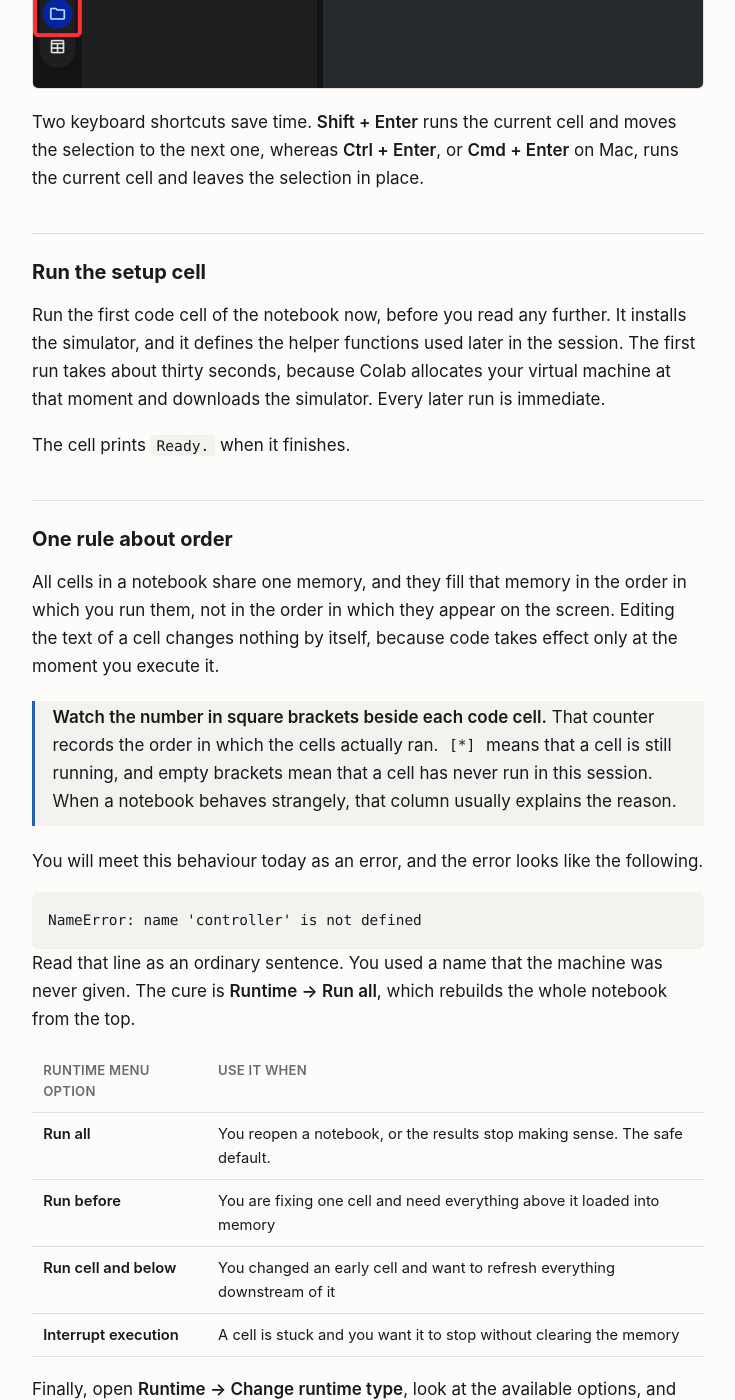
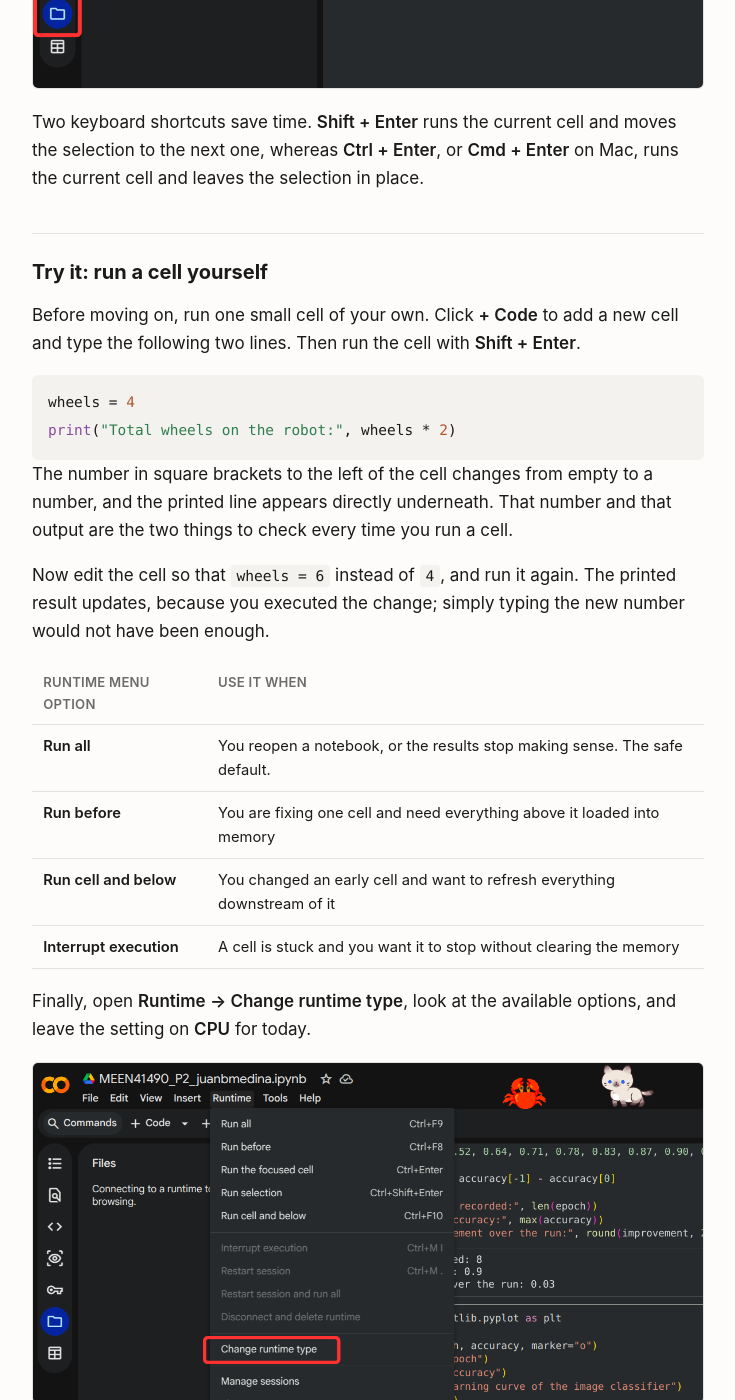
Before and after one commit to juanbmedina/ai-engineering-practicals, a Jekyll site: the page built from docs/guides/getting-started-colab/index.md, in a window 1280 px wide and 1400 px high, scrolled down 4038 px. Shown: the whole window, without its empty margins (272-1007 px from the left). Built offline with Jekyll 4.4.1, drawn with Linux system fonts in a browser that asks for light colours.

Commit message:
Changes to numeration of the section and deleted old section of getting started

````diff
--- a/docs/guides/getting-started-colab/index.md
+++ b/docs/guides/getting-started-colab/index.md
@@ -55,25 +55,19 @@ Your copy now lives in your Google Drive account. Therefore, you can reopen it f
 
 Two keyboard shortcuts save time. **Shift + Enter** runs the current cell and moves the selection to the next one, whereas **Ctrl + Enter**, or **Cmd + Enter** on Mac, runs the current cell and leaves the selection in place.
 
-## Run the setup cell
+## Try it: run a cell yourself
 
-Run the first code cell of the notebook now, before you read any further. It installs the simulator, and it defines the helper functions used later in the session. The first run takes about thirty seconds, because Colab allocates your virtual machine at that moment and downloads the simulator. Every later run is immediate.
+Before moving on, run one small cell of your own. Click **+ Code** to add a new cell and type the following two lines. Then run the cell with **Shift + Enter**.
 
-The cell prints `Ready.` when it finishes.
-
-## One rule about order
-
-All cells in a notebook share one memory, and they fill that memory in the order in which you run them, not in the order in which they appear on the screen. Editing the text of a cell changes nothing by itself, because code takes effect only at the moment you execute it.
-
-> **Watch the number in square brackets beside each code cell.** That counter records the order in which the cells actually ran. `[*]` means that a cell is still running, and empty brackets mean that a cell has never run in this session. When a notebook behaves strangely, that column usually explains the reason.
-
-You will meet this behaviour today as an error, and the error looks like the following.
-
-```
-NameError: name 'controller' is not defined
+```python
+wheels = 4
+print("Total wheels on the robot:", wheels * 2)
 ```
 
-Read that line as an ordinary sentence. You used a name that the machine was never given. The cure is **Runtime → Run all**, which rebuilds the whole notebook from the top.
+The number in square brackets to the left of the cell changes from empty to a number, and the printed line appears directly underneath. That number and that output are the two things to check every time you run a cell.
+
+Now edit the cell so that `wheels = 6` instead of `4`, and run it again. The printed result updates, because you executed the change; simply typing the new number would not have been enough.
+
 
 | Runtime menu option | Use it when |
 |---|---|
````
Also changed, not shown: docs/practicals/inverted_pendulum_neuron_control/index.md (+8 -8 lines).
